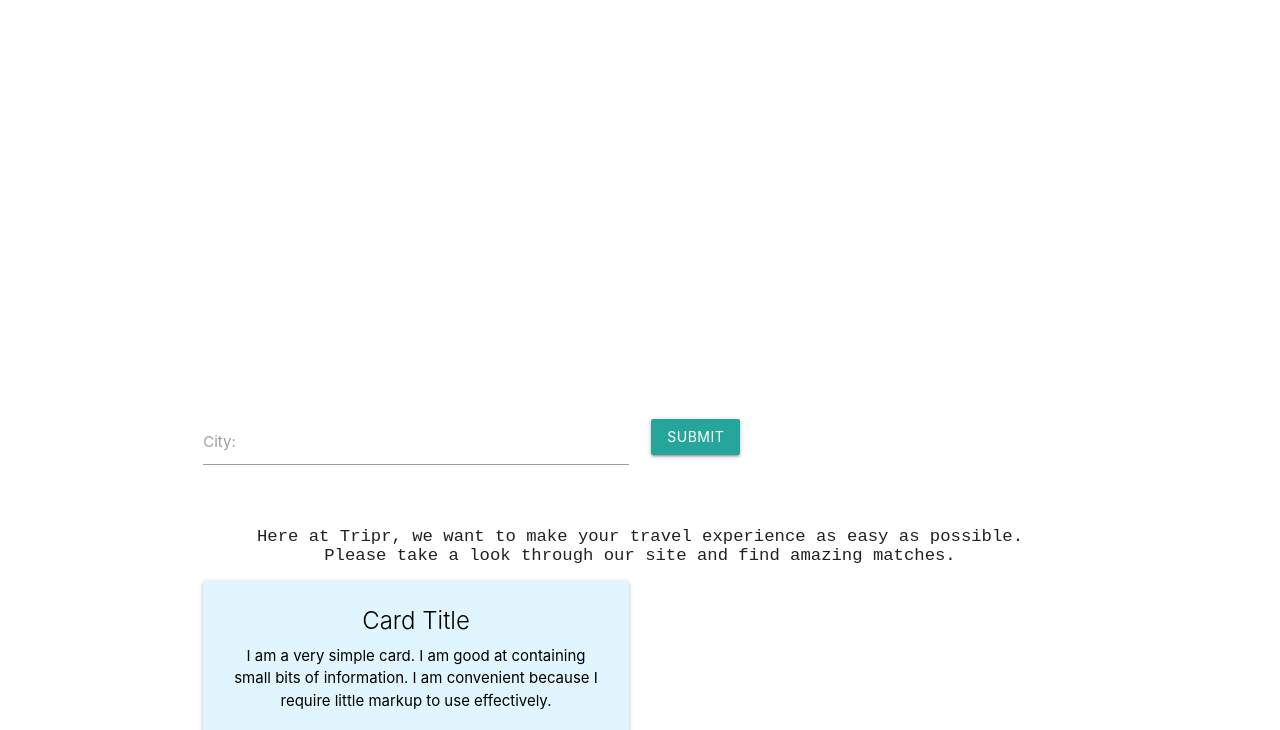
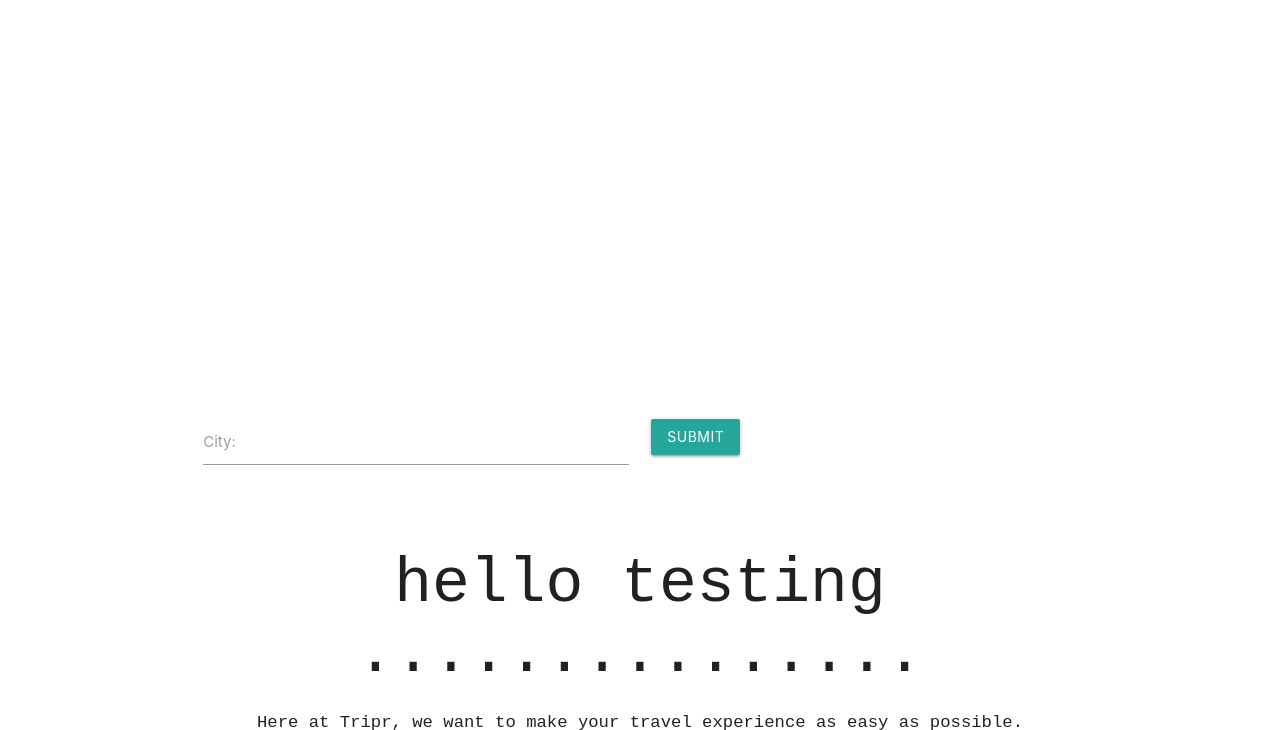
Before and after one commit to tripr-project/tripr, a plain HTML site: page index.html in a window 1280 px wide. Shown: the part 222-952 px from the top of the page. Drawn offline with nearby package versions, Linux system fonts and the light colour scheme.

Commit message:
testing feature

```diff
--- a/index.html
+++ b/index.html
@@ -128,7 +128,7 @@
 
   </div> -->
 
-
+<h1>hello testing ...............</h1>
 
 
   <!-- <div class="car-request">
```
